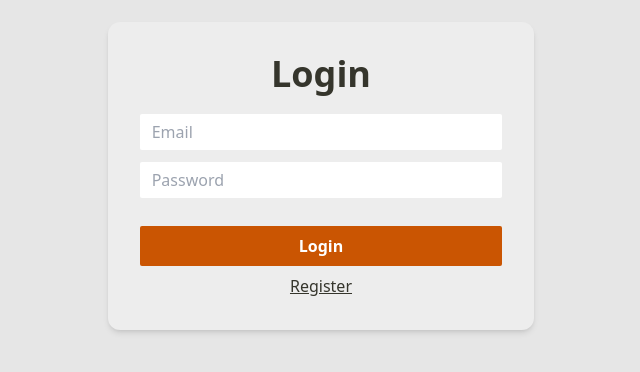
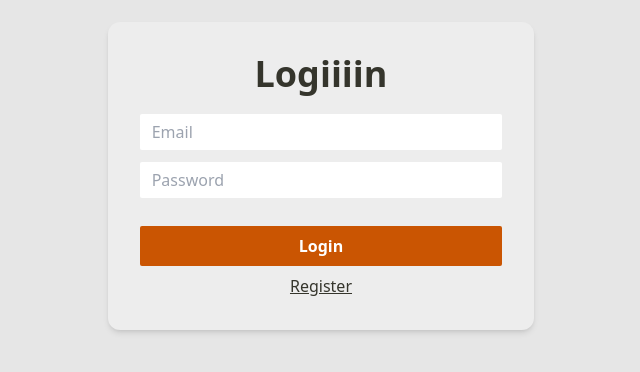
Before and after one commit to AstrologicalBoy/blindcreatorapp, a Next.js app: page / in a window 1280 px wide. Shown: the part 224-596 px from the top of the page, without its empty margins (319-959 px from the left). Built offline with nearby package versions, Linux system fonts and the light colour scheme; no server answers.

Commit message:
Update Login.tsx

```diff
--- a/components/Login.tsx
+++ b/components/Login.tsx
@@ -51,7 +51,7 @@ const Login = () => {
                 >
                     {errors.root?.message && <span className="block text-xs text-center text-red-600 mb-1.5">{errors.root.message}</span>}
                     <div className="flex flex-col">
-                        <h2 className="mb-5 text-4xl text-center font-bold text-lightTextColor1 dark:text-darkKey2Shadow">Login</h2>
+                        <h2 className="mb-5 text-4xl text-center font-bold text-lightTextColor1 dark:text-darkKey2Shadow">Logiiiin</h2>
                         <div className="mb-3">
                             <input {...register("email")} type="email" placeholder="Email" className="w-full px-3 py-1.5 rounded-sm dark:bg-darkMainBg dark:text-darkTextColor1" />
                             {errors.email?.message && <span className="block text-xs text-right text-red-600 dark:text-darkTextColor1 mt-1.5">{errors.email.message}</span>}
```
